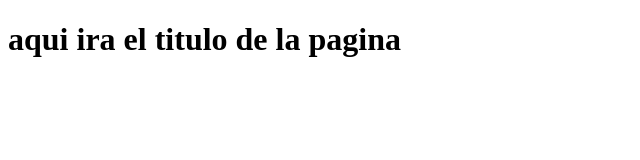
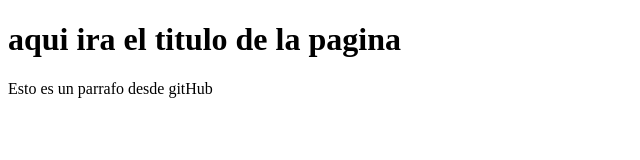
Before and after one commit to JesusAntionioCoding/ProyectoWebMiBlog-github.io, a plain HTML site: page index.html in a window 1280 px wide. Shown: the whole page, without its empty margins (0-640 px from the left). Drawn offline with Linux system fonts and the light colour scheme.

Commit message:
Update index.html

```diff
--- a/index.html
+++ b/index.html
@@ -8,5 +8,6 @@
 </head>
 <body>
     <h1>aqui ira el titulo de la pagina</h1>
+    <p>Esto es un parrafo desde gitHub</p>
 </body>
 </html>
```
